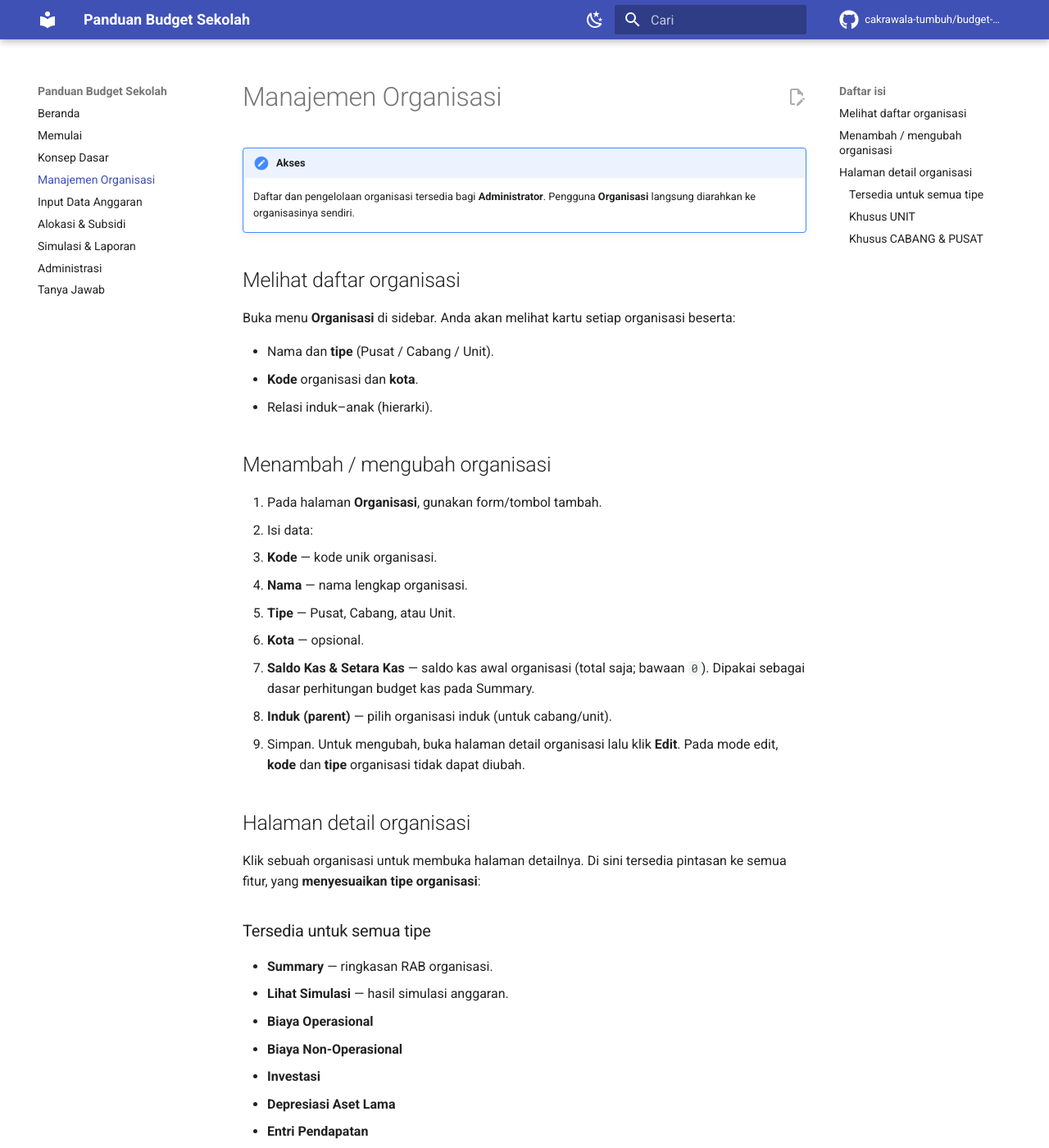
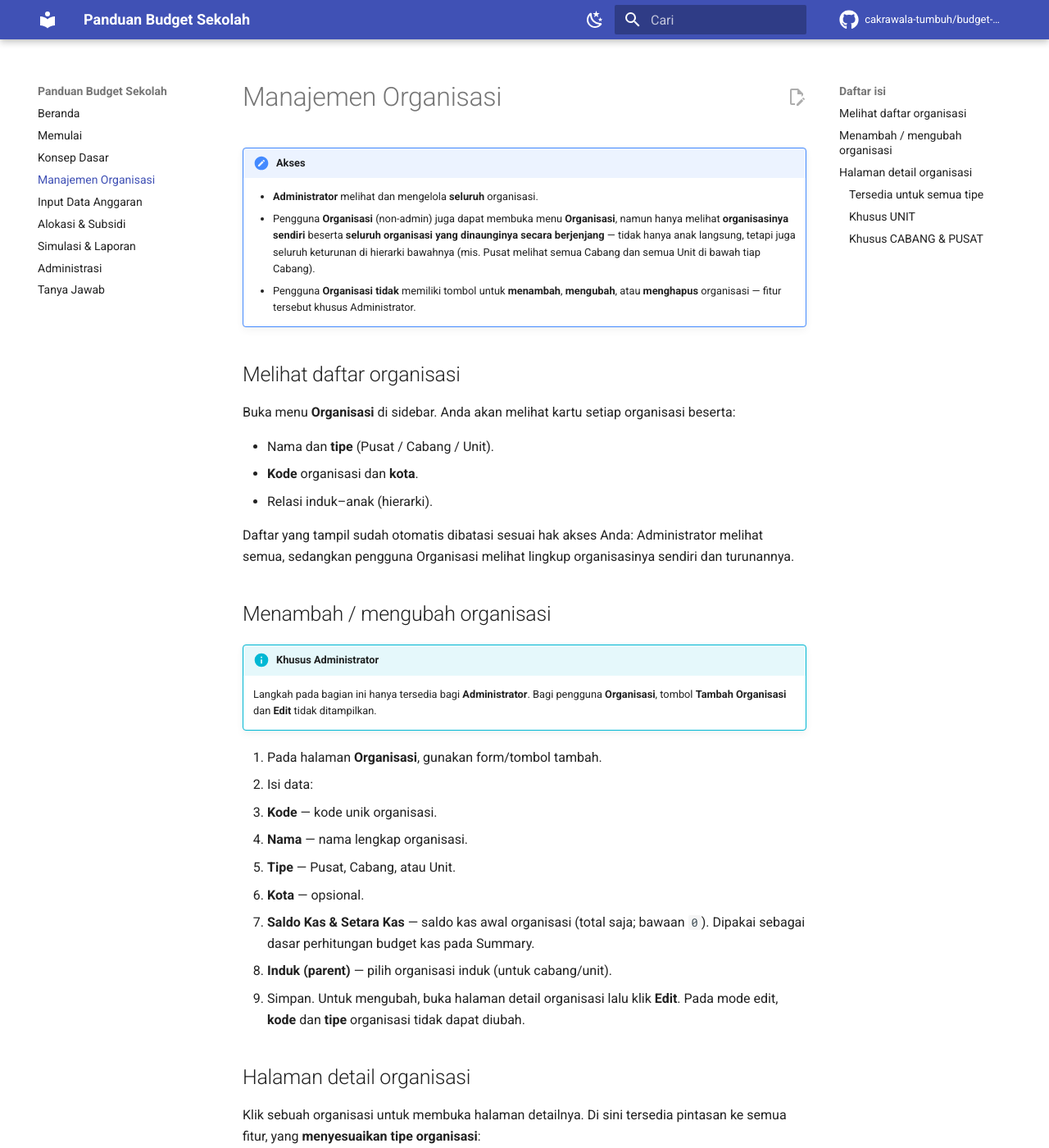
Before and after one commit to cakrawala-tumbuh/budget-sekolah-app, an MkDocs documentation site: the page built from docs/organisasi.md, in a window 1280 px wide and 1400 px high. Shown: the whole window at 82% size. Built offline with MkDocs 1.6.1 and Material for MkDocs 9.7.7, drawn with Linux system fonts in a browser that asks for light colours; comment, search, counter and statistics services are not loaded.

Commit message:
Tampilkan menu Organisasi untuk user non-admin (lihat saja, berjenjang)
User Organisasi (non-admin) kini dapat membuka menu Organisasi dan melihat
organisasinya sendiri beserta seluruh organisasi yang dinaunginya secara
berjenjang (anak, cucu, dst). Backend sudah membatasi daftar ke subtree.

- Sidebar: tambahkan menu Organisasi untuk user ORG.
- Halaman daftar organisasi: hapus redirect paksa untuk user ORG; sembunyikan
  tombol Tambah Organisasi dan aksi Hapus bagi non-admin.
- Halaman detail: sembunyikan tombol Edit bagi non-admin.
- Dokumentasi: perbarui akses Organisasi (memulai, konsep, organisasi, faq).

Co-Authored-By: Claude Opus 4.8 <noreply@anthropic.com>

```diff
--- a/docs/organisasi.md
+++ b/docs/organisasi.md
@@ -1,8 +1,14 @@
 # Manajemen Organisasi
 
 !!! note "Akses"
-    Daftar dan pengelolaan organisasi tersedia bagi **Administrator**. Pengguna
-    **Organisasi** langsung diarahkan ke organisasinya sendiri.
+    - **Administrator** melihat dan mengelola **seluruh** organisasi.
+    - Pengguna **Organisasi** (non-admin) juga dapat membuka menu **Organisasi**,
+      namun hanya melihat **organisasinya sendiri** beserta **seluruh organisasi
+      yang dinaunginya secara berjenjang** — tidak hanya anak langsung, tetapi juga
+      seluruh keturunan di hierarki bawahnya (mis. Pusat melihat semua Cabang dan
+      semua Unit di bawah tiap Cabang).
+    - Pengguna **Organisasi** **tidak** memiliki tombol untuk **menambah**,
+      **mengubah**, atau **menghapus** organisasi — fitur tersebut khusus Administrator.
 
 ## Melihat daftar organisasi
 
@@ -12,7 +18,15 @@ Buka menu **Organisasi** di sidebar. Anda akan melihat kartu setiap organisasi b
 - **Kode** organisasi dan **kota**.
 - Relasi induk–anak (hierarki).
 
+Daftar yang tampil sudah otomatis dibatasi sesuai hak akses Anda: Administrator
+melihat semua, sedangkan pengguna Organisasi melihat lingkup organisasinya sendiri
+dan turunannya.
+
 ## Menambah / mengubah organisasi
+
+!!! info "Khusus Administrator"
+    Langkah pada bagian ini hanya tersedia bagi **Administrator**. Bagi pengguna
+    **Organisasi**, tombol **Tambah Organisasi** dan **Edit** tidak ditampilkan.
 
 1. Pada halaman **Organisasi**, gunakan form/tombol tambah.
 2. Isi data:
```
Also changed, not shown: docs/faq.md (+3 -1 lines), docs/konsep.md (+1 -1 lines), docs/memulai.md (+5 -1 lines), src/components/layout/Sidebar.tsx (+19 -3 lines), 2 other files.
